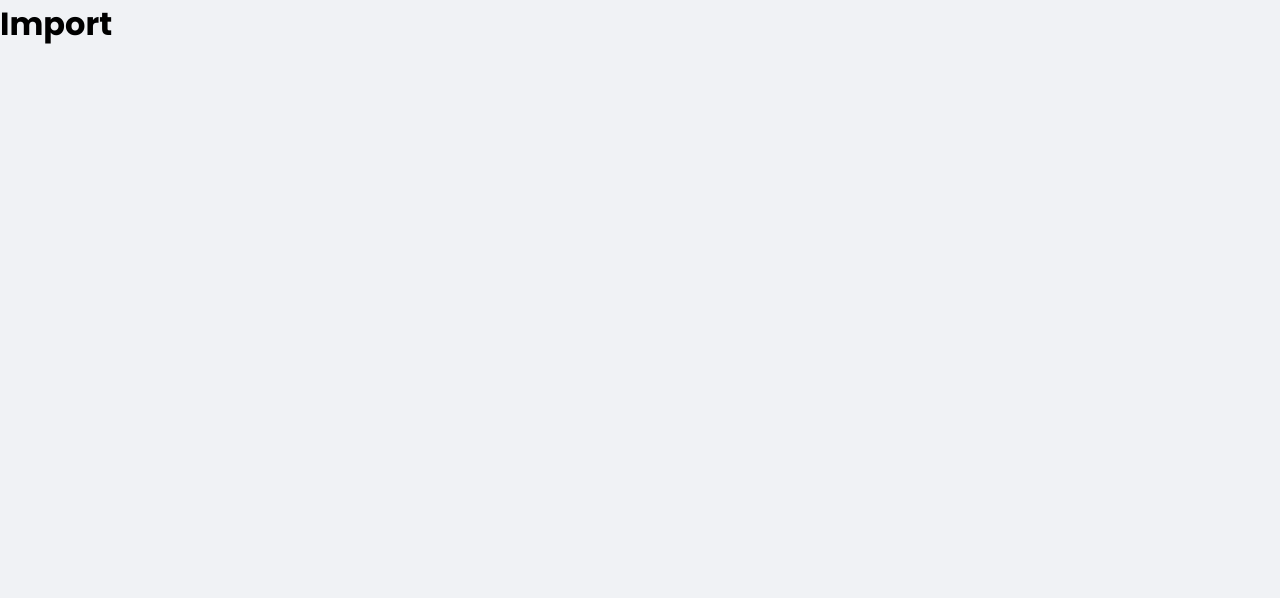
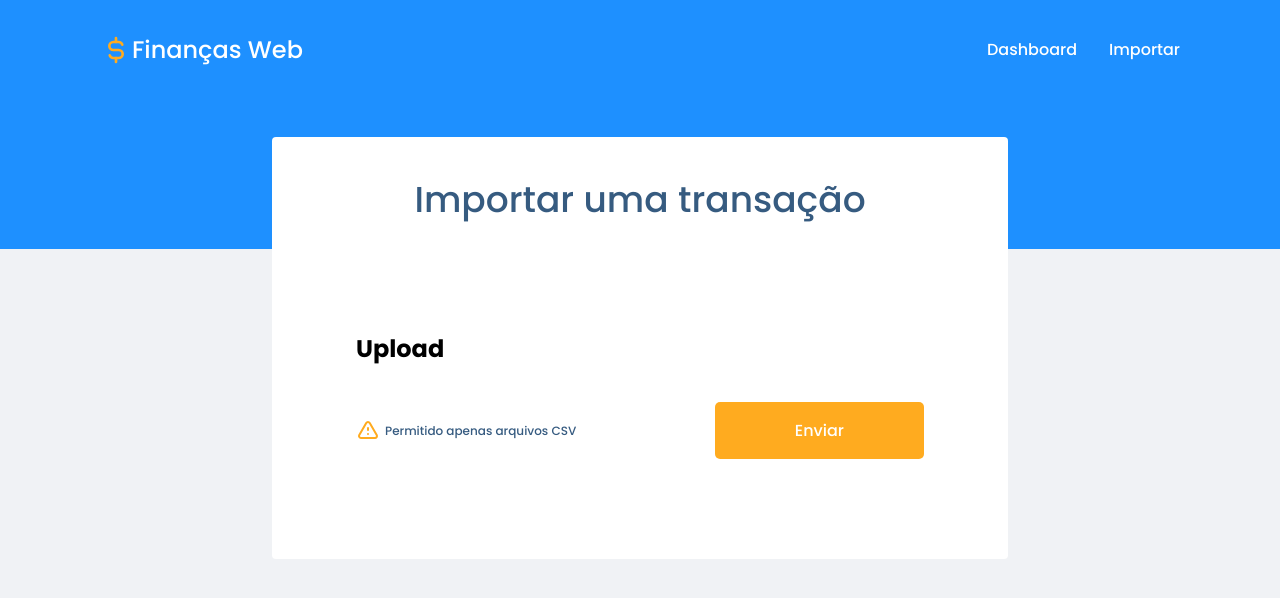
Before and after one commit to areasflavio/Financas-Web, a React (Create React App) app: page /importar in a window 1280 px wide. Shown: the top 598 px of the page. Built offline with nearby package versions, Linux system fonts and the light colour scheme.

Commit message:
feat: import file page

```diff
--- a/package.json
+++ b/package.json
@@ -10,6 +10,7 @@
 		"@types/node": "^12.0.0",
 		"@types/react": "^17.0.0",
 		"@types/react-dom": "^17.0.0",
+		"polished": "^4.1.3",
 		"react": "^17.0.2",
 		"react-dom": "^17.0.2",
 		"react-router-dom": "^5.2.0",
--- a/src/pages/Import/index.tsx
+++ b/src/pages/Import/index.tsx
@@ -1,9 +1,31 @@
 import React from 'react';
 
-// import { Container } from './styles';
+import Header from '../../components/Header';
+
+import alertImg from '../../assets/alert.svg';
+
+import { Container, Title, ImportFileContainer, Footer } from './styles';
 
 const Import: React.FC = () => {
-	return <h1>Import</h1>;
+	return (
+		<>
+			<Header />
+			<Container>
+				<Title>Importar uma transação</Title>
+				<ImportFileContainer>
+					<h1>Upload</h1>
+
+					<Footer>
+						<p>
+							<img src={alertImg} alt="Alert" />
+							Permitido apenas arquivos CSV
+						</p>
+						<button type="button">Enviar</button>
+					</Footer>
+				</ImportFileContainer>
+			</Container>
+		</>
+	);
 };
 
 export default Import;
--- /dev/null
+++ b/src/pages/Import/styles.ts
@@ -0,0 +1,62 @@
+import styled from 'styled-components';
+import { shade } from 'polished';
+
+export const Container = styled.main`
+	width: 100%;
+	max-width: 46rem;
+	margin: 0 auto;
+	padding: 2.25rem 1.25rem;
+
+	margin-top: -7rem;
+	background: #fff;
+	border-radius: 0.25rem;
+`;
+
+export const Title = styled.h1`
+	font-weight: 500;
+	font-size: 2.25rem;
+	line-height: 3.375rem;
+	color: #365b80;
+	text-align: center;
+`;
+
+export const ImportFileContainer = styled.section`
+	margin-top: 2.5rem;
+	padding: 4rem;
+`;
+
+export const Footer = styled.section`
+	display: flex;
+	align-items: center;
+	justify-content: space-between;
+
+	margin-top: 2.25rem;
+
+	p {
+		display: flex;
+		align-items: center;
+
+		font-size: 0.75rem;
+		line-height: 1.125rem;
+		color: #365b80;
+
+		img {
+			margin-right: 0.3125rem;
+		}
+	}
+
+	button {
+		background: #ffab1f;
+		color: #fff;
+
+		padding: 1rem 5rem;
+		border: 0;
+		border-radius: 0.3125rem;
+
+		transition: background-color 0.2s;
+
+		&:hover {
+			background: ${shade(0.2, '#FFAB1F')};
+		}
+	}
+`;
```
Also changed, not shown: src/assets/alert.svg (added), 1 other file (tests, documents, lock files or other folders).
